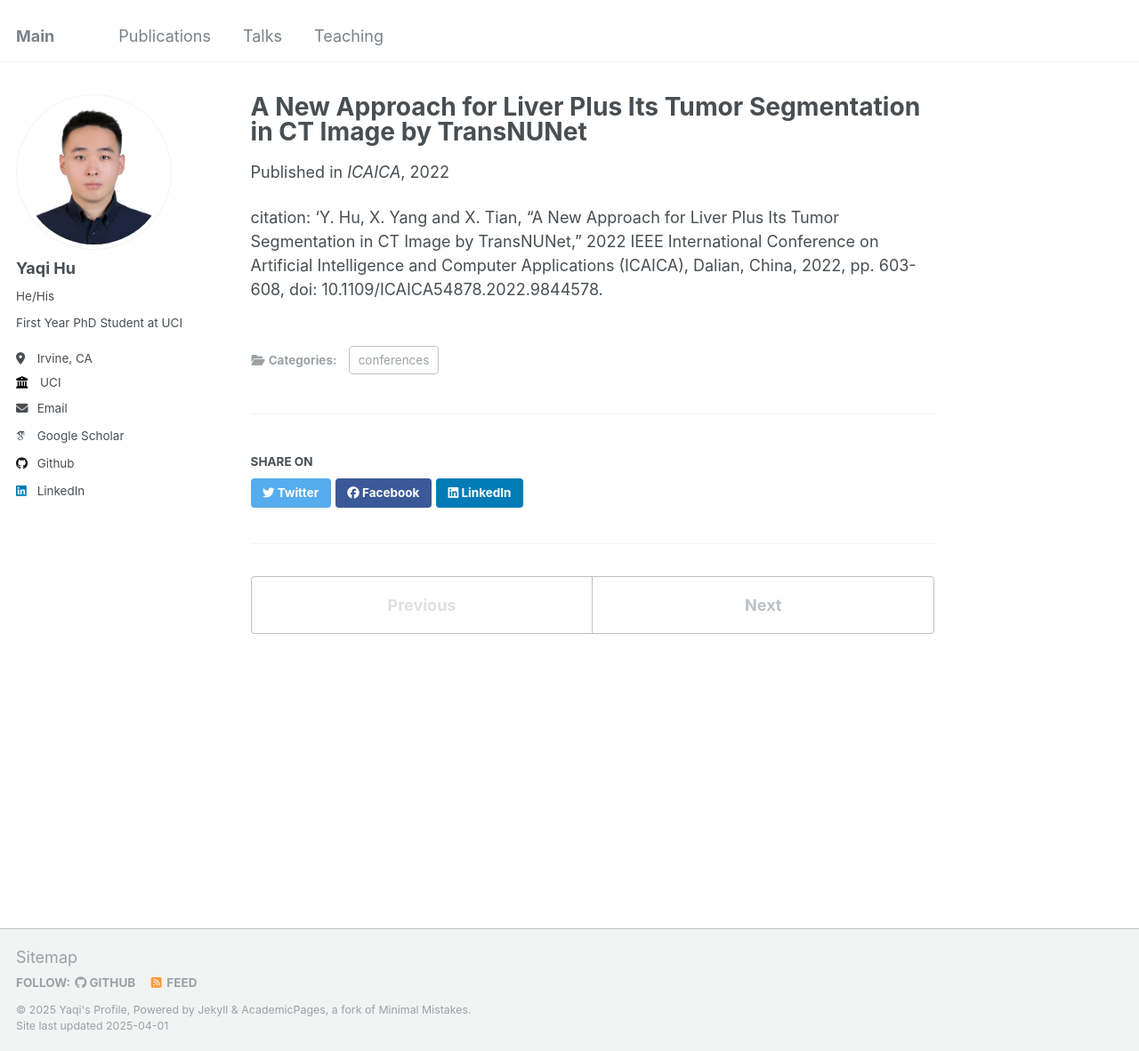
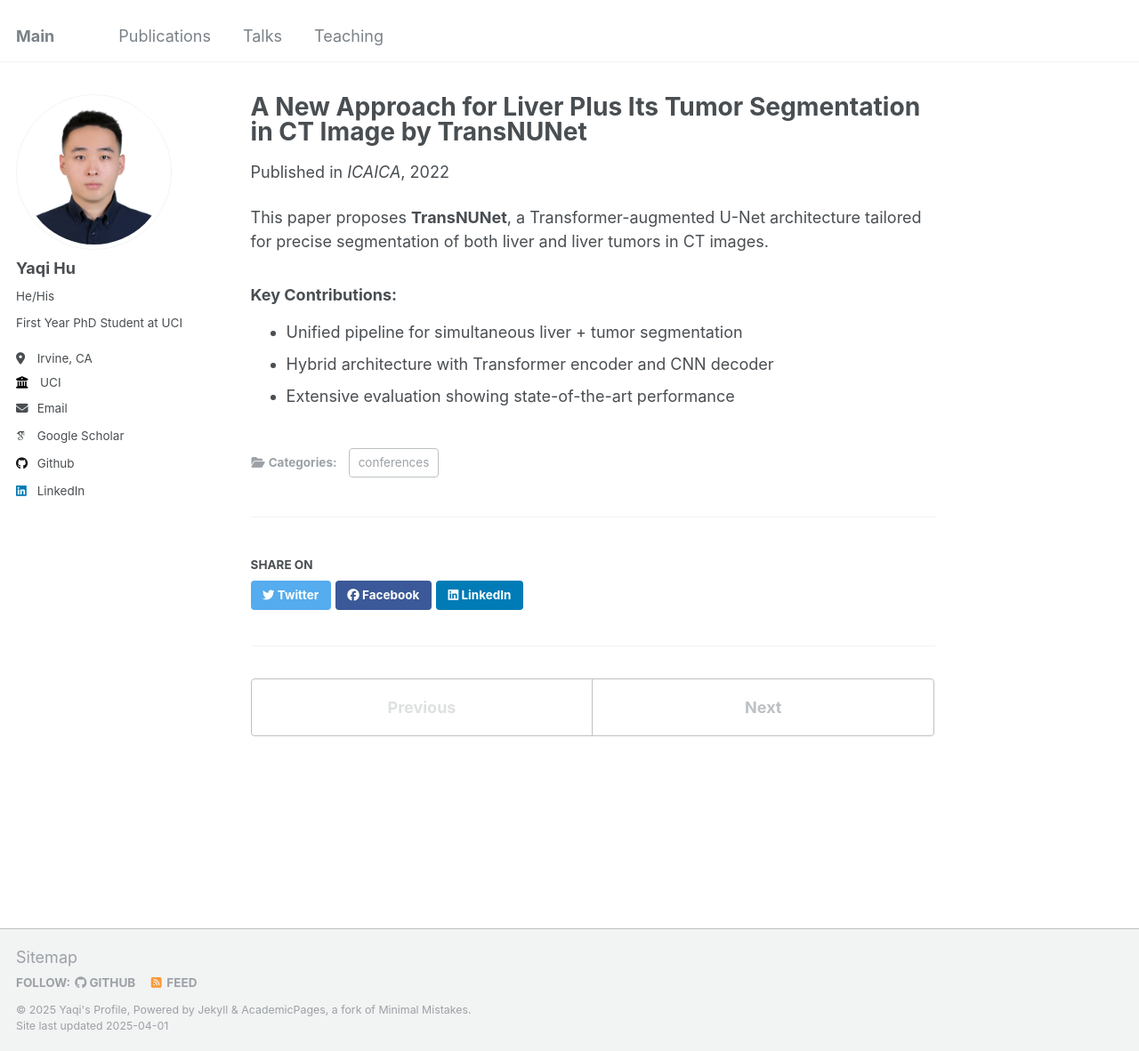
Before and after one commit to YaqiHu23/YaqiHu23.github.io, a Jekyll site: the page built from _publications/ICAICA2022-A New Approach for Liver Plus Its Tumor Segmentation in CT Image by TransNUNet.md, in a window 1280 px wide and 1182 px high. Shown: the whole window at 89% size. Built offline with Jekyll 4.4.1, drawn with Linux system fonts in a browser that asks for light colours; some web fonts are replaced.

Commit message:
version_1.0.0

```diff
--- a/_publications/ICAICA2022-A New Approach for Liver Plus Its Tumor Segmentation in CT Image by TransNUNet.md
+++ b/_publications/ICAICA2022-A New Approach for Liver Plus Its Tumor Segmentation in CT Image by TransNUNet.md
@@ -10,4 +10,9 @@ venue: 'ICAICA'
 paperurl: 'http://yaqi.luo-hua.com/files/A New Approach for Liver Plus Its Tumor Segmentation in CT Image by TransNUNet.pdf'
 # citation: 'Y. Hu, X. Yang and X. Tian, "A New Approach for Liver Plus Its Tumor Segmentation in CT Image by TransNUNet," 2022 IEEE International Conference on Artificial Intelligence and Computer Applications (ICAICA), Dalian, China, 2022, pp. 603-608, doi: 10.1109/ICAICA54878.2022.9844578.'
 ---
-citation: 'Y. Hu, X. Yang and X. Tian, "A New Approach for Liver Plus Its Tumor Segmentation in CT Image by TransNUNet," 2022 IEEE International Conference on Artificial Intelligence and Computer Applications (ICAICA), Dalian, China, 2022, pp. 603-608, doi: 10.1109/ICAICA54878.2022.9844578.
+This paper proposes **TransNUNet**, a Transformer-augmented U-Net architecture tailored for precise segmentation of both liver and liver tumors in CT images.
+
+### Key Contributions:
+- Unified pipeline for simultaneous liver + tumor segmentation
+- Hybrid architecture with Transformer encoder and CNN decoder
+- Extensive evaluation showing state-of-the-art performance
```
